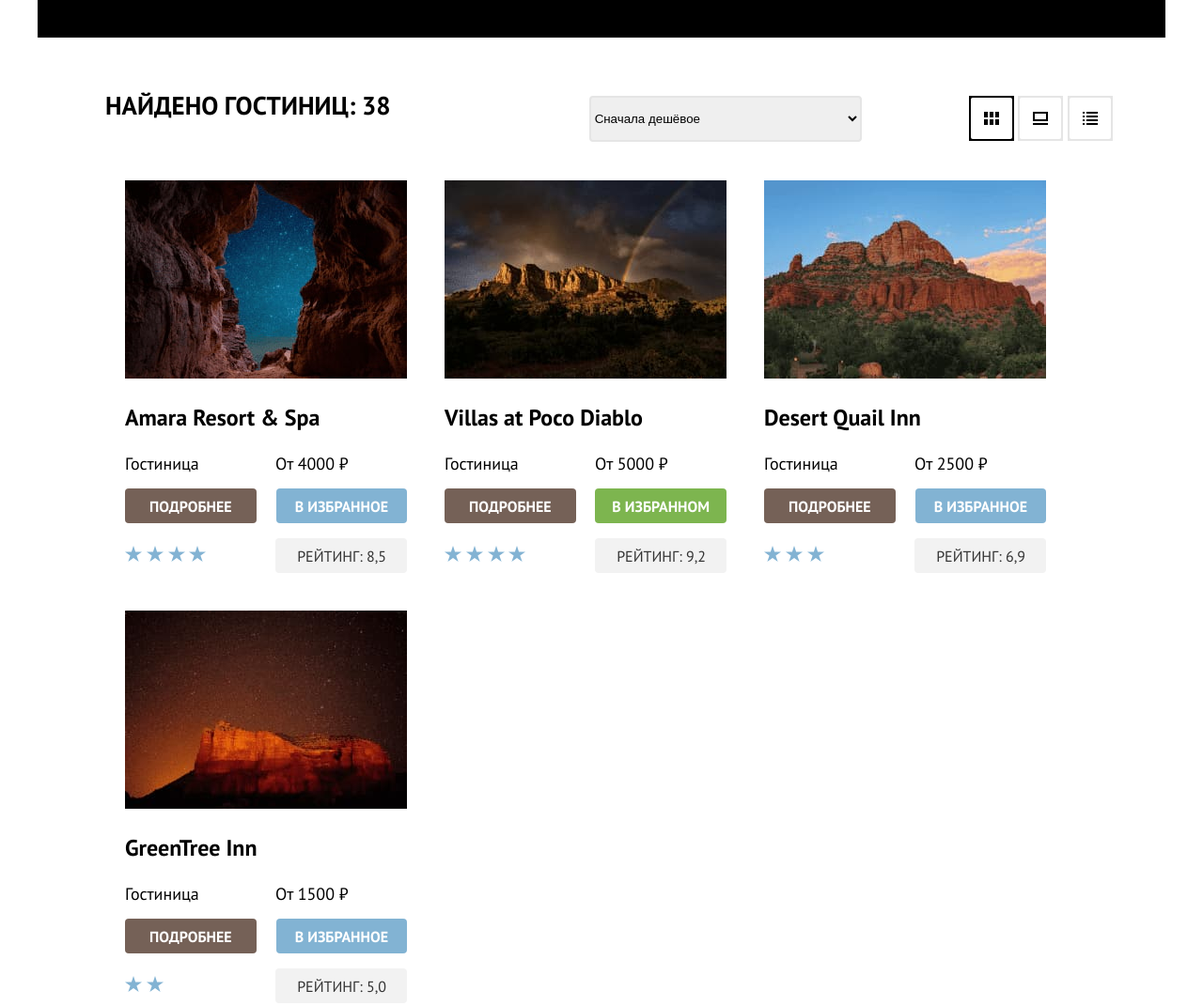
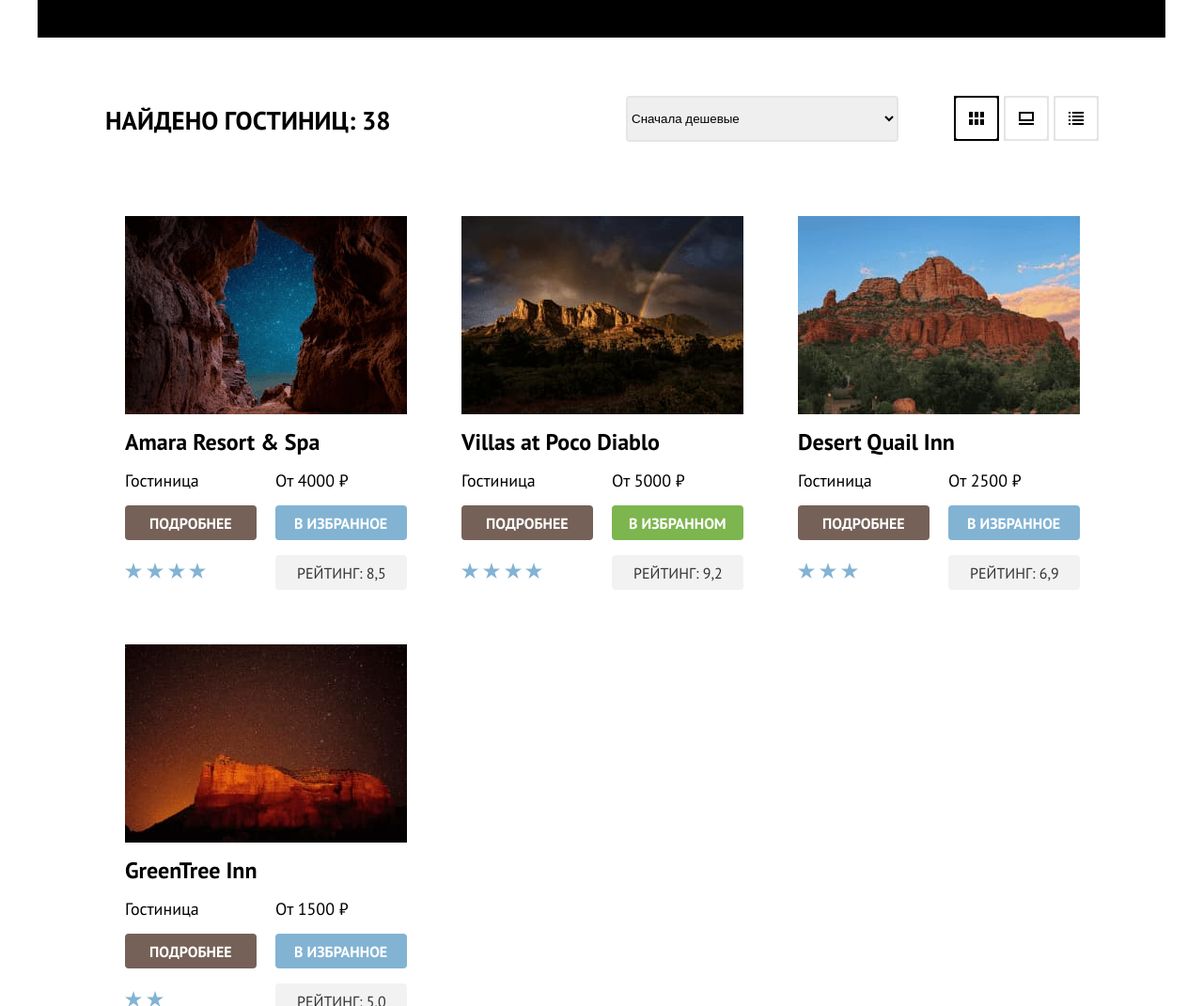
Before and after one commit to htmlacademy-htmlcss/2132037-sedona-34, a plain HTML site: page catalog.html in a window 1280 px wide. Shown: the part 428-1499 px from the top of the page at 94% size. Drawn offline with Linux system fonts and the light colour scheme.

Commit message:
микросетки на флексах

```diff
--- a/catalog.html
+++ b/catalog.html
@@ -134,9 +134,9 @@
             <div class="headen-hotels">
               <h2 class="result-searche">Найдено гостиниц: 38</h2>
               <select class="catalog-sorting">
-                  <option value="cheap">Сначала дешёвое</option>
-                  <option value="expensive">Сначала дорогое</option>
-                  <option value="popular">Сначала популярное</option>
+                <option value="cheap">Сначала дешевые</option>
+                <option value="expensive">Сначала дорогие</option>
+                <option value="popular">Сначала популярные</option>
               </select>
               <div class="sorting">
                 <a class="button" href="#">
@@ -156,19 +156,16 @@
             <ul class="hotels-list">
               <li class="hotels-card">
                 <a class="hotels-card-link" href="#">
-                    <img class="hotels-card-image" src="./images/photo-sedona/hotel-1.jpg" width="300" height="211"
+                  <img class="hotels-card-image" src="./images/photo-sedona/hotel-1.jpg"
                     alt="hotel-amara-resot-spa">
+                </a>
+                <a class="hotels-card-link-title" href="#">
                   <h3 class="hotels-card-title">Amara Resort & Spa</h3>
                 </a>
-                  <div class="hotel-price">
                 <span class="hotel-card-name">Гостиница</span>
                 <b class="hotels-card-price">От 4000 ₽</b>
-                  </div>
-                  <div class="hotel-card-buttons">
                 <a class="hotels-card-button button-detailed" href="#">Подробнее</a>
                 <a class="hotels-card-button button-fovarite" href="#">В Избранное</a>
-                  </div>
-                  <div class="hotel-rating">
                 <div class="rating-stars">
                   <img src="./images/star.svg" alt="four-stars">
                   <img src="./images/star.svg" alt="#">
@@ -176,23 +173,19 @@
                   <img src="./images/star.svg" alt="#">
                 </div>
                 <span class="rating">Рейтинг: 8,5</span>
-                  </div>
               </li>
               <li class="hotels-card">
                 <a class="hotels-card-link" href="#">
                   <img class="hotels-card-image" src="./images/photo-sedona/hotel-2.jpg" width="300" height="211"
                     alt="hotel-villas-at-poco-diablo">
+                </a>
+                <a class="hotels-card-link-title" href="#">
                   <h3 class="hotels-card-title">Villas at Poco Diablo</h3>
                 </a>
-                  <div class="hotel-price">
                 <span class="hotel-card-name">Гостиница</span>
                 <b class="hotels-card-price">От 5000 ₽</b>
-                  </div>
-                  <div class="hotel-card-buttons">
                 <a class="hotels-card-button button-detailed" href="#">Подробнее</a>
                 <a class="hotels-card-button button-in-fovarite" href="#">В Избранном</a>
-                  </div>
-                  <div class="hotel-rating">
                 <div class="rating-stars">
                   <img src="./images/star.svg" alt="four-stars">
                   <img src="./images/star.svg" alt="#">
@@ -200,52 +193,43 @@
                   <img src="./images/star.svg" alt="#">
                 </div>
                 <span class="rating">Рейтинг: 9,2</span>
-                  </div>
               </li>
               <li class="hotels-card">
                 <a class="hotels-card-link" href="#">
                   <img class="hotels-card-image" src="./images/photo-sedona/hotel-3.jpg" width="300" height="211"
                     alt="hotel-desert-quail-inn">
+                </a>
+                <a class="hotels-card-link-title" href="#">
                   <h3 class="hotels-card-title">Desert Quail Inn</h3>
                 </a>
-                  <div class="hotel-price">
                 <span class="hotel-card-name">Гостиница</span>
                 <b class="hotels-card-price">От 2500 ₽</b>
-                  </div>
-                  <div class="hotel-card-buttons">
                 <a class="hotels-card-button button-detailed" href="#">Подробнее</a>
                 <a class="hotels-card-button button-fovarite" href="#">В Избранное</a>
-                  </div>
-                  <div class="hotel-rating">
                 <div class="rating-stars">
                   <img src="./images/star.svg" alt="three-stars">
                   <img src="./images/star.svg" alt="#">
                   <img src="./images/star.svg" alt="#">
                 </div>
                 <span class="rating">Рейтинг: 6,9</span>
-                  </div>
               </li>
               <li class="hotels-card">
                 <a class="hotels-card-link" href="#">
                   <img class="hotels-card-image" src="./images/photo-sedona/hotel-4.jpg" width="300" height="211"
                     alt="hotel-greentree-inn">
+                </a>
+                <a class="hotels-card-link-title" href="#">
                   <h3 class="hotels-card-title">GreenTree Inn</h3>
                 </a>
-                  <div class="hotel-price">
                 <span class="hotel-card-name">Гостиница</span>
                 <b class="hotels-card-price">От 1500 ₽</b>
-                  </div>
-                  <div class="hotel-card-buttons">
                 <a class="hotels-card-button button-detailed" href="#">Подробнее</a>
                 <a class="hotels-card-button button-fovarite" href="#">В Избранное</a>
-                  </div>
-                  <div class="hotel-rating">
                 <div class="rating-stars">
                   <img src="./images/star.svg" alt="two-stars">
                   <img src="./images/star.svg" alt="#">
                 </div>
                 <span class="rating">Рейтинг: 5,0</span>
-                  </div>
               </li>
             </ul>
             <img class="line-bottom" src="./images/line-bottom.svg" alt="#">
--- a/styles/styles.css
+++ b/styles/styles.css
@@ -426,7 +426,7 @@ body {
   border-radius: 4px;
   width: 290px;
   height: 49px;
-  margin-left: 211px;
+  margin-left: 191px;
 }
 
 .button {
@@ -438,12 +438,13 @@ body {
 }
 
 .sorting {
-  padding-left: 114px;
+  padding-right: 71px;
 }
 
 .hotels-list {
-  display: flex;
-  flex-wrap: wrap;
+  display: grid;
+  grid-template-columns: 340px 340px 340px;
+  gap: 18px;
   padding-left: 73px;
   list-style-type: none
 }
@@ -489,23 +490,43 @@ body {
 }
 
 .hotels-card {
+  display: grid;
+  grid-template-columns: 140px 140px;
+  column-gap: 20px;
+  grid-template-rows: 211px 28px 21px 37px 37px;
+  row-gap: 16px;
   width: 300px;
   padding: 20px;
 }
 
-.hotels-card-link {
+.hotels-card-link{
+grid-column: 1/-1;
+}
+
+.hotels-card-link-title{
+  grid-column: 1/-1;
   text-decoration: none;
-  width: 340px;
+}
+
+.hotels-card-image{
+  object-fit: cover;
+}
+
+.rating-stars{
+  line-height: 37px;
 }
 
 .result-searche {
   text-transform: uppercase;
   padding-left: 72px;
   margin: 0;
+  line-height: 52px;
 }
 
 .headen-hotels {
   display: flex;
+  justify-content: space-between;
+  margin-bottom: 56px;
 }
 
 .arrow {
@@ -513,6 +534,7 @@ body {
 }
 
 .hotels-card-title {
+  margin: 0;
   font-size: 24px;
   line-height: 28px;
   color: #000000;
@@ -531,7 +553,6 @@ body {
 }
 
 .hotels-card-price {
-  margin-left: 20px;
   font-weight: 400;
 }
 
@@ -570,31 +591,11 @@ body {
   height: 21px;
 }
 
-.hotel-price {
-  display: flex;
-}
-
-.rating-stars {
-  line-height: 37px;
-}
-
 .button-fovarite {
   background: #82B3D3;
   border-radius: 4px;
   display: block;
   padding: 9px 20px 8px 20px;
-}
-
-.hotel-rating {
-  margin-top: 16px;
-  display: flex;
-  justify-content: space-between;
-}
-
-.hotel-card-buttons {
-  margin-top: 16px;
-  display: flex;
-  justify-content: space-between;
 }
 
 .pagination-hotels {
```
Lines whose indentation alone changed are shown as unchanged.
